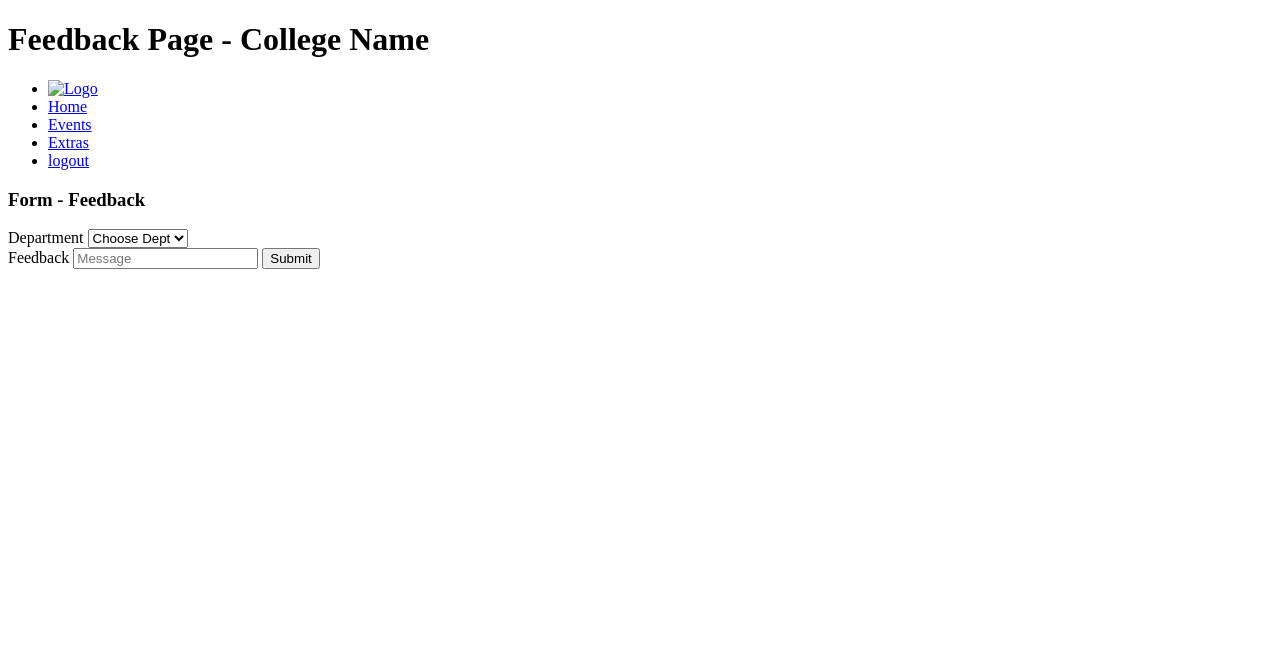
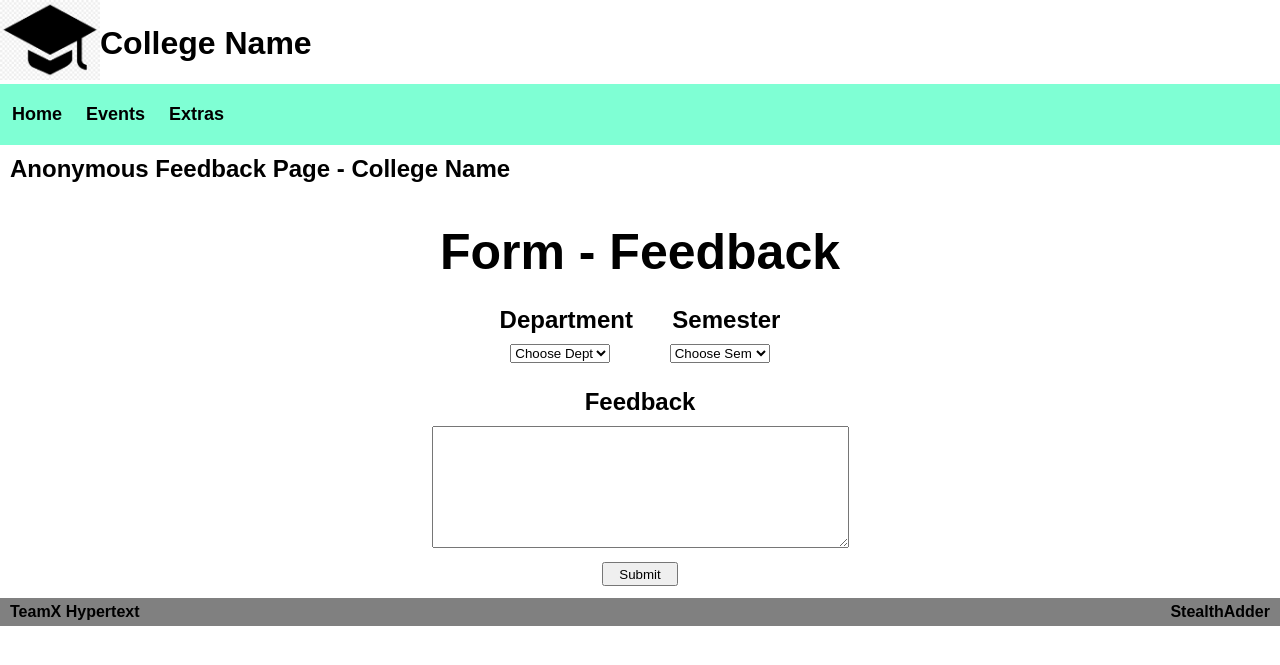
Before and after one commit to Accipiters/Feedback-System, a PHP site: page /pages/Feedback.html in a window 1280 px wide. Shown: the top 665 px of the page. Run offline with PHP 8.4, Linux system fonts and the light colour scheme.

Commit message:
anonymous Feedback page -CSS completed

```diff
--- /dev/null
+++ b/css/a_fb.css
@@ -0,0 +1,110 @@
+* {
+    margin: 0;
+    padding: 0;
+    font-family: Arial, Helvetica, sans-serif;
+}
+
+/* Heading */
+/* icon */
+#college_icon {
+    width: 100px;
+    height: 80px;
+}
+
+#title {
+    padding-top: 25px;
+}
+
+.title-div {
+    display: flex;
+}
+
+/* Nav*/
+
+.nav-ul {
+    list-style-type: none;
+    overflow: hidden;
+    background-color: aquamarine;
+}
+
+.nav-li {
+    float: left;
+    display: block;
+    text-align: center;
+    padding: 20px 12px 20px 12px;
+}
+
+.nav-a {
+    color:black;
+    font-weight: bold;
+    text-decoration: none;
+    font-size: large;
+}
+
+#page-title {
+    padding: 10px 0px 10px 10px;
+}
+
+/* main */
+
+#form-title-feedback {
+    margin-top: 30px;
+    font-size: 50px;
+}
+
+.feed-block {
+    display: flex;
+    text-align: center;
+    justify-content: center;
+}
+
+.feed-subblock {
+    width: 800px;
+    height: 400px;
+    /* background-color: darkgray; */
+
+}
+
+label {
+    font-size: x-large;
+    font-weight: bold;
+}
+
+.feed-content {
+    padding: 25px 10px 10px 10px;
+}
+
+#submit-bt {
+    padding: 10px 5px;
+}
+
+button {
+    padding: 2.5px 15px;
+}
+
+
+/* Footer */
+footer {
+    padding-top: 5px;
+}
+
+#ul-foot {
+    list-style-type: none;
+    overflow: hidden;
+    background-color:grey;
+}
+
+.li-foot {
+    float: left;
+    display: block;
+    text-align: center;
+    padding: 5px 0px 5px 10px;
+}
+
+.a-foot {
+    text-decoration: none;
+    color: black;
+    font-weight: bold;
+    padding-right: 10px;
+
+}
--- a/pages/Feedback.html
+++ b/pages/Feedback.html
@@ -4,39 +4,77 @@
     <meta charset="UTF-8">
     <meta name="viewport" content="width=device-width, initial-scale=1.0">
     <title>Feedback Page</title>
+    <link rel="icon" href="../css/img/college_icon.png">
+    <link rel="stylesheet" href="../css/a_fb.css">
 </head>
 <body>
     <header>
-        <h1>Feedback Page - College Name</h1>
-        <nav>
-            <ul>
-                <li><a href="../index.html"><img src="" alt="Logo"></a></li>
-                <li><a href="#">Home</a></li>
-                <li><a href="#">Events</a></li>
-                <li><a href="#">Extras</a></li>
-                <li><a href="#">logout</a></li>
+        <div class="title-div">
+            <a href="../Feedback-System/index.html"><img src="../css/img/college_icon.png" alt="Logo" id="college_icon"></a>
+            <h1 id="title">College Name</h1>
+        </div>
+        <nav class="">
+            <ul class="nav-ul">
+                <li class="nav-li"><a href="../index.php" class="nav-a">Home</a></li>
+                <li class="nav-li"><a href="#" class="nav-a">Events</a></li>
+                <li class="nav-li"><a href="#" class="nav-a">Extras</a></li>
+                <!-- <li class="nav-li" style="float: right;"><a href="#" class="nav-a">logout</a></li> -->
                 <!-- float Right -->
             </ul>
         </nav>
+        <h2 id="page-title">Anonymous Feedback Page - College Name</h2>
     </header>
     <main>
-        <h3>Form - Feedback</h3>
         <!-- form inputs improvise  -->
         <!-- enable some kinda of auth to access form later -->
         <form action="#" method="post">
             <!-- basics -->
-            <label for="dept">Department</label>
-                <Select name="dept">
+            <div class="feed-block">
+                <div class="feed-subblock">
+                    <h3 id="form-title-feedback">Form - Feedback</h3>
+                    <div class="feed-content">
+                        <label for="dept" style="padding-right: 25px;">Department</label>
+                        <label for="sem" style="padding-left: 10px;">Semester</label>
+                    </div>
+                    <div>
+                        <Select name="dept" style="margin-right: 30px;">
                             <option value="" disabled selected>Choose Dept</option>
                             <option value="cse">CSE</option>
                             <option value="">ECE</option>
                         </Select>
-                <br>
-                <!-- improvise -->
+                        <select name="sem" style="margin-left: 25px;">
+                            <option value="" disabled selected>Choose Sem</option>
+                            <option value="I SEM">I SEM</option>
+                            <option value="II SEM">II SEM</option>
+                            <option value="III SEM">III SEM</option>
+                            <option value="IV SEM">IV SEM</option>
+                            <option value="V SEM">V SEM</option>
+                            <option value="VI SEM">VI SEM</option>
+                            <option value="VII SEM">VII SEM</option>
+                            <option value="VIII SEM">VIII SEM</option>
+                        </select>
+                    </div>
+                    <div class="feed-content">
                         <label for="">Feedback</label>
-                <input type="text" name="msg" placeholder="Message">
+                    </div>
+                    <div>
+                        <textarea name="msg" cols="50" rows="8"></textarea>
+                    </div>
+                    <div id="submit-bt">
                         <button type="submit" name="feedback-submit">Submit</button>
+                    </div>
+                </div>
+            </div>
         </form>
     </main>
+    <footer>
+        <!-- footer design later -->
+        <div class="div-contact">
+            <ul id="ul-foot">
+                <li class="li-foot"><a href="https://github.com/StealthAdder/Feedback-System" class="a-foot" target="_blank">TeamX Hypertext</a></li>
+                <li class="li-foot" style="float: right;"><a href="https://github.com/StealthAdder" class="a-foot" target="_blank">StealthAdder</a></li>
+            </ul>
+        </div>
+    </footer>
 </body>
 </html>
```
Also changed, not shown: index.php (+4 -4 lines). Lines whose indentation alone changed are shown as unchanged.
